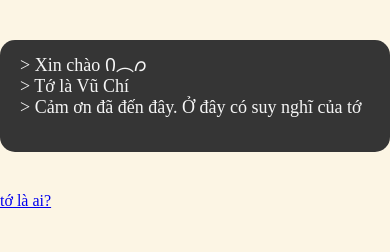
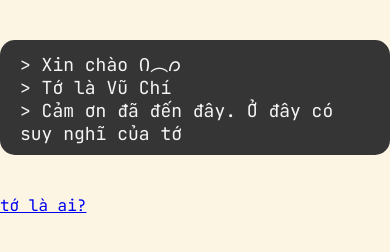
Before and after one commit to chiinthedesert/blog, a plain HTML site: page index.html in a window 390 px wide. Drawn offline with Linux system fonts and the light colour scheme.

Commit message:
Fix style for phones

```diff
--- a/index.html
+++ b/index.html
@@ -4,8 +4,11 @@
   <head>
     <meta charset="UTF-8" />
     <meta name="viewport" content="width=device-width, initial-scale=1.0" />
+    <link rel="preconnect" href="https://fonts.googleapis.com">
+    <link rel="preconnect" href="https://fonts.gstatic.com" crossorigin>
+    <link href="https://fonts.googleapis.com/css2?family=JetBrains+Mono:ital,wght@0,100..800;1,100..800&display=swap" rel="stylesheet">
     <title>blog của chí</title>
-  <link rel="stylesheet" type="" href="style.css" />
+    <link rel="stylesheet" type="text/css" href="style.css" />
   </head>
 
   <body>
--- a/style.css
+++ b/style.css
@@ -2,7 +2,7 @@ body {
   background-color: #fcf5e4;
 }
 * {
-  font-family: jetbrainsmono nerd font mono;
+  font-family: 'JetBrains Mono', monospace;
   margin: 0 auto;
   padding: 0;
   box-sizing: border-box;
```
Lines whose indentation alone changed are shown as unchanged.
